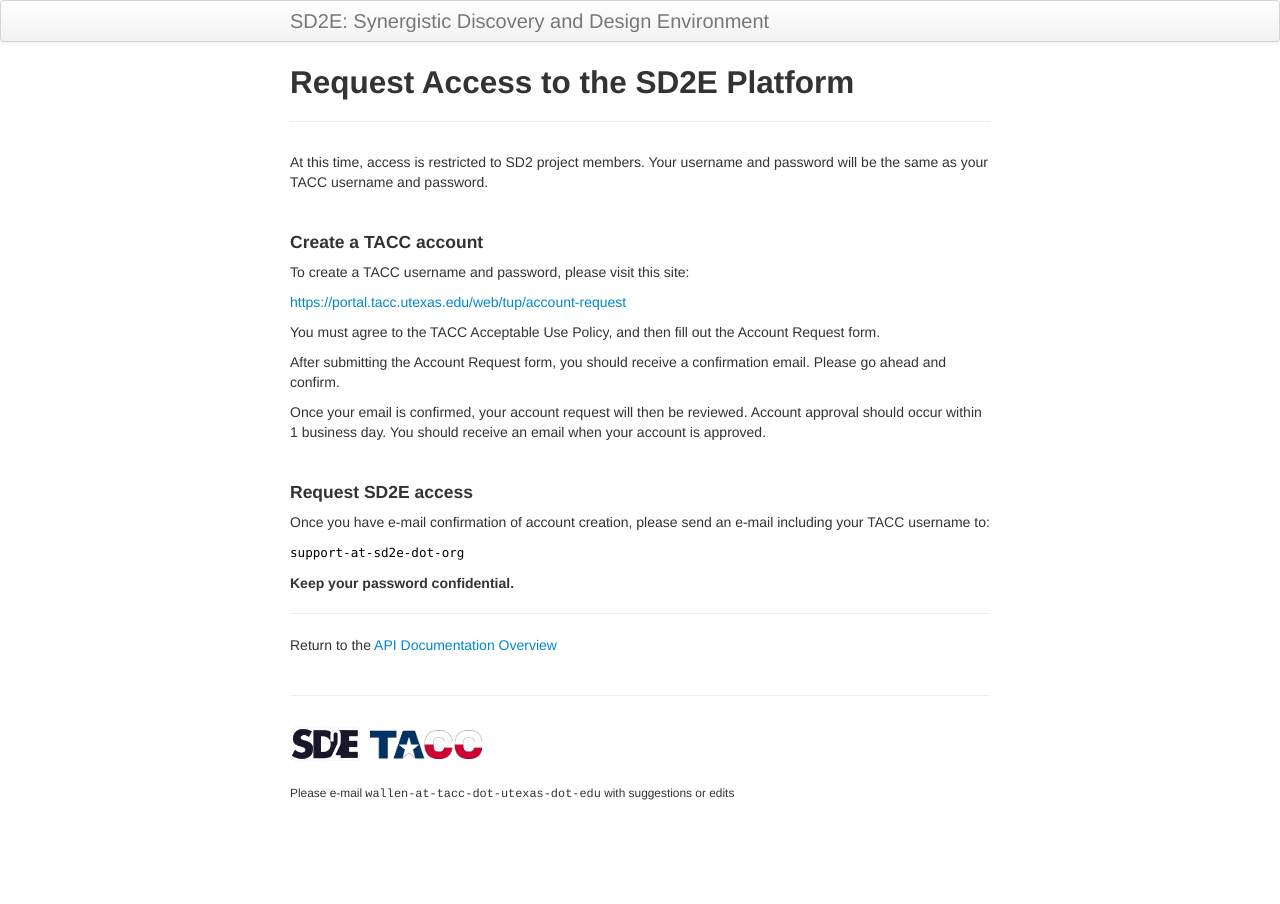
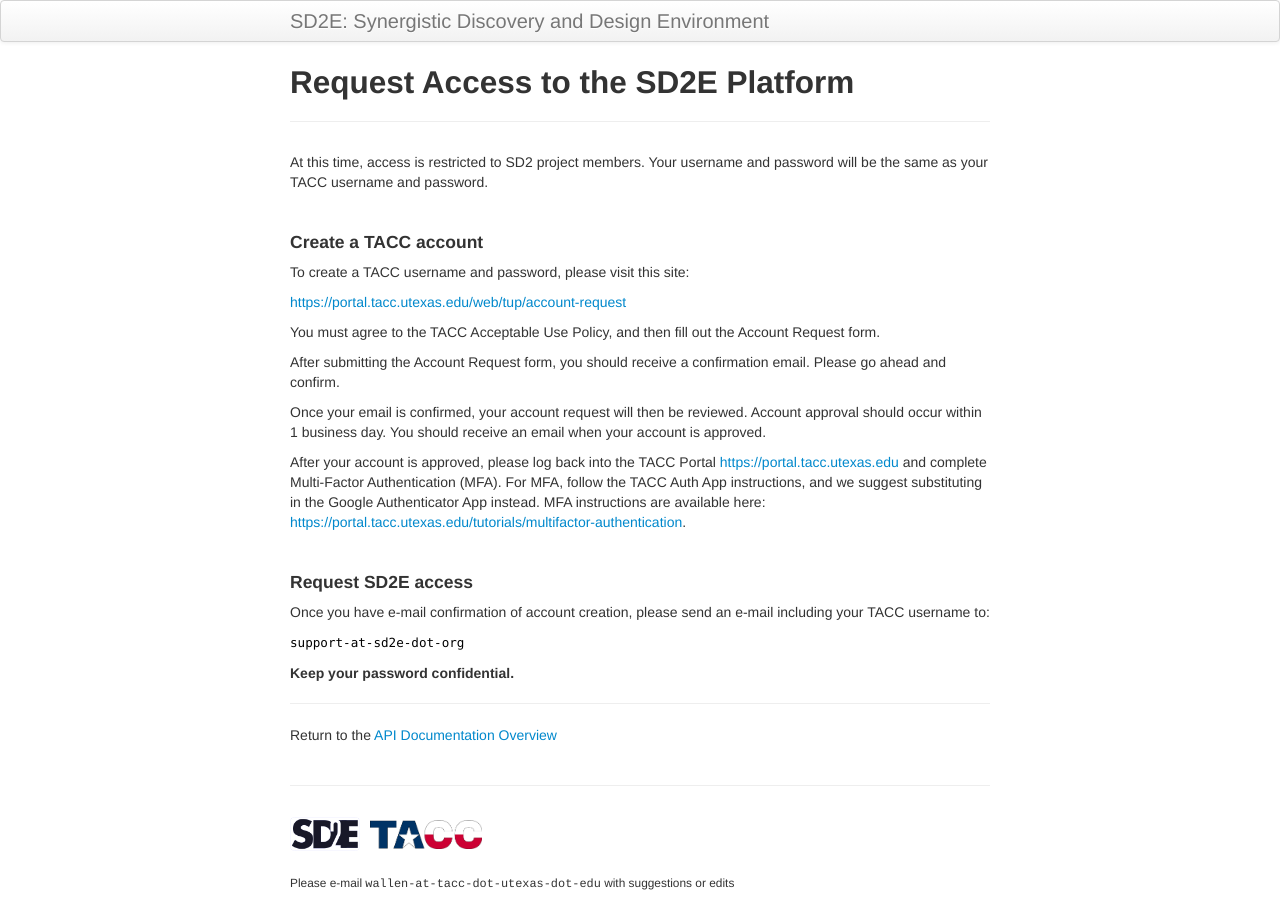
Before and after one commit to SD2E/api-user-guide, a Jekyll site: the page built from docs/request_access.md, in a window 1280 px wide. Built offline with Jekyll 4.4.1, drawn with Linux system fonts in a browser that asks for light colours.

Commit message:
Update request_access.md
Additional text changes

```diff
--- a/docs/request_access.md
+++ b/docs/request_access.md
@@ -20,6 +20,8 @@ After submitting the Account Request form, you should receive a confirmation ema
 
 Once your email is confirmed, your account request will then be reviewed.  Account approval should occur within 1 business day.  You should receive an email when your account is approved.
 
+After your account is approved, please log back into the TACC Portal <https://portal.tacc.utexas.edu> and complete Multi-Factor Authentication (MFA). For MFA, follow the TACC Auth App instructions, and we suggest substituting in the Google Authenticator App instead. MFA instructions are available here:  <https://portal.tacc.utexas.edu/tutorials/multifactor-authentication>.
+
 <br>
 #### Request SD2E access
 
```
